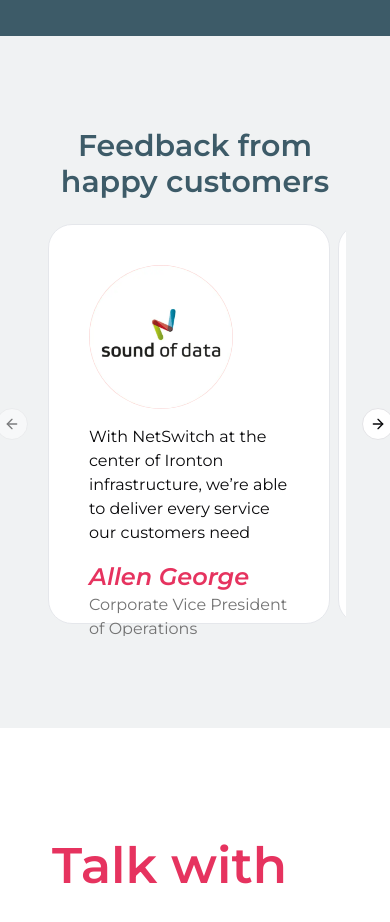
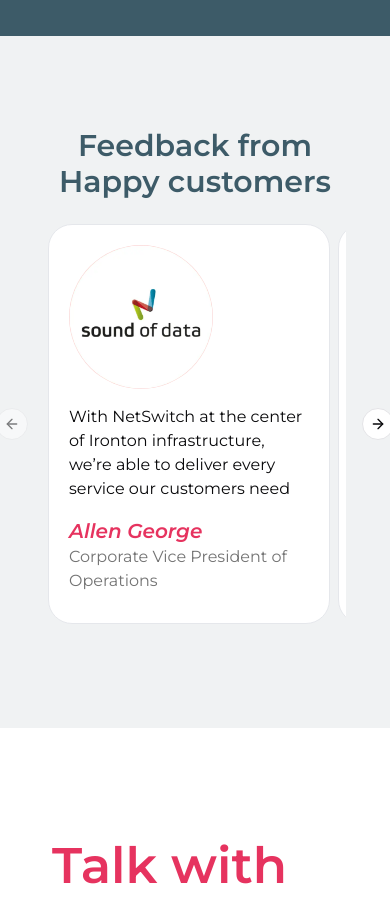
Before and after one commit to dekzyd/nethub, a Next.js app: page / in a window 390 px wide. Shown: the part 3660-4582 px from the top of the page. Built offline with nearby package versions, Linux system fonts and the light colour scheme.

Commit message:
fix feedbackslider mobile view bugs

```diff
--- a/components/FeedbackSlider.jsx
+++ b/components/FeedbackSlider.jsx
@@ -22,7 +22,7 @@ const FeedbackSlider = ({ flip }) => {
                   : "text-customColors-hitgray "
               } text-3xl font-semibold text-center`}
             >
-              Feedback from happy customers
+              Feedback from Happy customers
             </h3>
           </div>
           <div className="flex justify-center">
@@ -35,7 +35,7 @@ const FeedbackSlider = ({ flip }) => {
                       flip ? "bg-white" : "bg-customColors-porcelain"
                     } p-5 rounded-3xl max-h-[400px] border border-gray-200`}
                   >
-                    <div className="flex flex-col items-start p-5 gap-4 justify-stretch">
+                    <div className="flex flex-col items-start md:p-5 gap-4 justify-stretch">
                       <div className="bg-red-200 h-36 w-36 rounded-full flex overflow-hidden">
                         <Image
                           src={logo}
@@ -47,7 +47,7 @@ const FeedbackSlider = ({ flip }) => {
                       </div>
                       <p className="text-medium">{review}</p>
                       <div className="">
-                        <p className="text-primary font-semibold text-2xl italic">
+                        <p className="text-primary font-semibold text-xl md:text-2xl italic">
                           {author}
                         </p>
                         <p className="text-customColors-dovegray">{position}</p>
```
